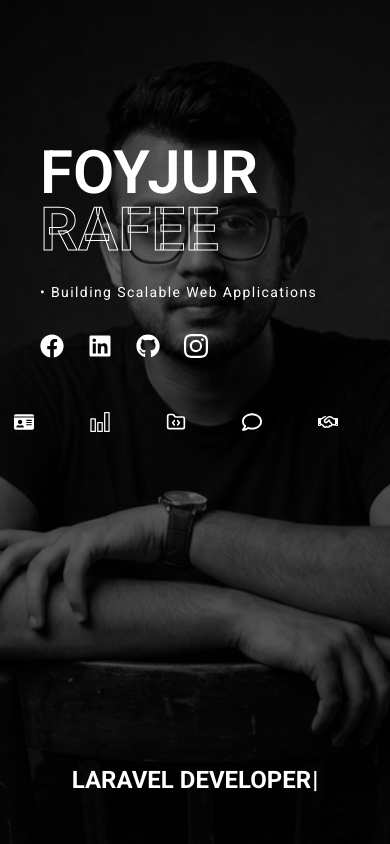
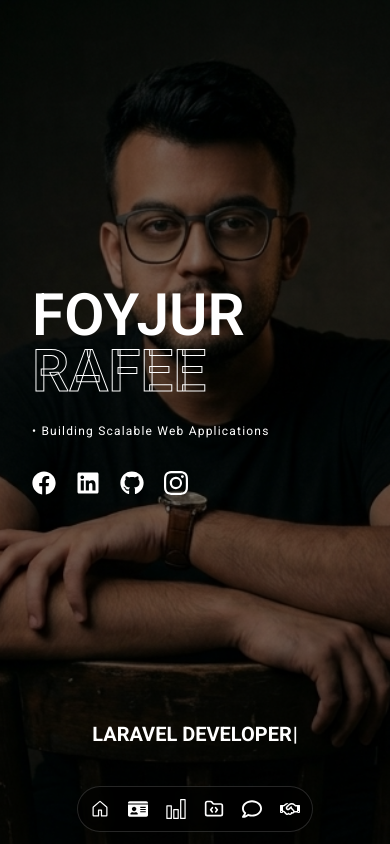
Before and after one commit to frnaib-09/portfolio-next.js, a Next.js app: page / in a window 390 px wide. Built offline with nearby package versions, Linux system fonts and the light colour scheme.

Commit message:
banner section responsive completed

```diff
--- a/components/Banner.jsx
+++ b/components/Banner.jsx
@@ -44,12 +44,12 @@ const Banner = () => {
     <section
       id="banner"
       onMouseMove={handleMouseMove}
-      className="relative isolate min-h-screen overflow-hidden bg-black px-6 pt-36 text-white md:px-10 md:pt-48"
+      className="relative isolate min-h-[100svh] overflow-hidden bg-black px-4 pb-28 pt-32 text-white sm:px-6 sm:pb-32 sm:pt-36 md:px-10 md:pt-48"
     >
       {/* Grayscale background */}
       <div
         aria-hidden="true"
-        className="absolute inset-0 -z-20 bg-[url('/images/foyjurbg.jpg')] bg-cover bg-center bg-no-repeat grayscale"
+        className="absolute inset-0 -z-20 bg-[url('/images/foyjurbg.jpg')] bg-cover bg-center bg-no-repeat "
       />
 
       {/* Dark overlay */}
@@ -58,7 +58,7 @@ const Banner = () => {
       {/* Mouse-following spotlight */}
       <div
         aria-hidden="true"
-        className="pointer-events-none absolute inset-0 -z-10 transition-[background] duration-100"
+        className="pointer-events-none absolute inset-0 -z-10 hidden transition-[background] duration-100 sm:block"
         style={{
           background: `radial-gradient(circle 220px at ${mouse.x}px ${mouse.y}px, rgba(255,255,255,0.12), transparent 80%)`,
         }}
@@ -68,7 +68,7 @@ const Banner = () => {
         <div className="grid grid-cols-1 gap-8 md:grid-cols-12">
           {/* Introduction */}
           <div className="md:col-span-8">
-            <h1 className="text-6xl font-semibold uppercase leading-[0.95] sm:text-7xl md:text-8xl lg:text-9xl">
+            <h1 className="text-[clamp(3.5rem,15vw,6rem)] mt-40 lg:mt-0 font-semibold uppercase leading-[0.95] sm:text-7xl md:text-8xl lg:text-9xl">
               Foyjur
               <br />
               <span className="text-transparent [-webkit-text-stroke:1px_white]">
@@ -76,13 +76,13 @@ const Banner = () => {
               </span>
             </h1>
 
-            <p className="mt-6 text-sm tracking-widest sm:text-base md:text-lg">
+            <p className="mt-6 text-xs tracking-widest sm:text-sm md:text-base lg:text-lg">
               &bull; Building Scalable Web Applications
             </p>
           </div>
 
           {/* Social links */}
-          <div className="flex items-center gap-6 text-2xl md:absolute md:right-10 md:top-10 md:gap-8 md:text-3xl">
+          <div className="flex items-center gap-5 text-2xl sm:gap-6 md:absolute md:right-10 md:top-10 md:gap-8 md:text-3xl">
             {socialLinks.map((item) => (
               <a
                 key={item.name}
@@ -100,7 +100,7 @@ const Banner = () => {
       </div>
 
       {/* Typewriter */}
-      <div className="absolute bottom-12 left-0 w-full px-4 text-center text-2xl font-bold uppercase sm:text-3xl md:bottom-16 md:text-5xl">
+      <div className="absolute bottom-24 left-0 w-full px-4 text-center text-xl font-bold uppercase sm:bottom-16 sm:text-3xl md:text-5xl">
         <Typewriter
           options={{
             strings: [
--- a/components/NavMid.jsx
+++ b/components/NavMid.jsx
@@ -43,19 +43,20 @@ const NavMid = () => {
     ];
   return (
     <div>
-      <ul className="flex flex-row lg:flex-col justify-center gap-8">
+      <ul className="flex flex-row items-center justify-center gap-0.5 sm:gap-2 lg:flex-col lg:gap-8">
         {navItems.map((item, index) => (
           <li key={index}>
             <a
               key={item.url}
               href={item.url}
-              className="group flex items-center gap-2 rounded-full p-3 text-white transition-colors duration-300 ease-out hover:bg-white/10 relative"
+              title={item.title}
+              className="group relative flex items-center gap-2 rounded-full p-2 text-white transition-colors duration-300 ease-out hover:bg-white/10 sm:p-3 lg:p-3"
             >
               <span className="shrink-0 text-xl transition-transform duration-300 ease-out group-hover:scale-110">
                 {item.icon}
               </span>
 
-              <span className="absolute top-1/2 right-full mr-2 -translate-y-1/2 max-w-0 overflow-hidden whitespace-nowrap opacity-0 transition-all duration-300 ease-out group-hover:max-w-50 group-hover:opacity-100 group-hover:translate-x-1">
+              <span className="absolute right-full top-1/2 mr-2 hidden -translate-y-1/2 max-w-0 overflow-hidden whitespace-nowrap opacity-0 transition-all duration-300 ease-out group-hover:max-w-50 group-hover:opacity-100 group-hover:translate-x-1 lg:block">
                 {item.title}
               </span>
             </a>
--- a/components/Navbar.jsx
+++ b/components/Navbar.jsx
@@ -3,7 +3,7 @@ import NavMid from './NavMid'
 
 const Navbar = () => {
   return (
-    <nav className="fixed z-100 top-1/2 right-10 -translate-y-1/2">
+    <nav aria-label="Main navigation" className="fixed bottom-3 left-1/2 z-[100] max-w-[calc(100vw-1rem)] -translate-x-1/2 rounded-full border border-white/15 bg-black/40 px-1 py-1 backdrop-blur-sm sm:bottom-5 lg:bottom-auto lg:left-auto lg:right-10 lg:top-1/2 lg:translate-x-0 lg:-translate-y-1/2 lg:border-0 lg:bg-transparent lg:p-0 lg:backdrop-blur-none">
       <NavMid />
     </nav>
   );
```
